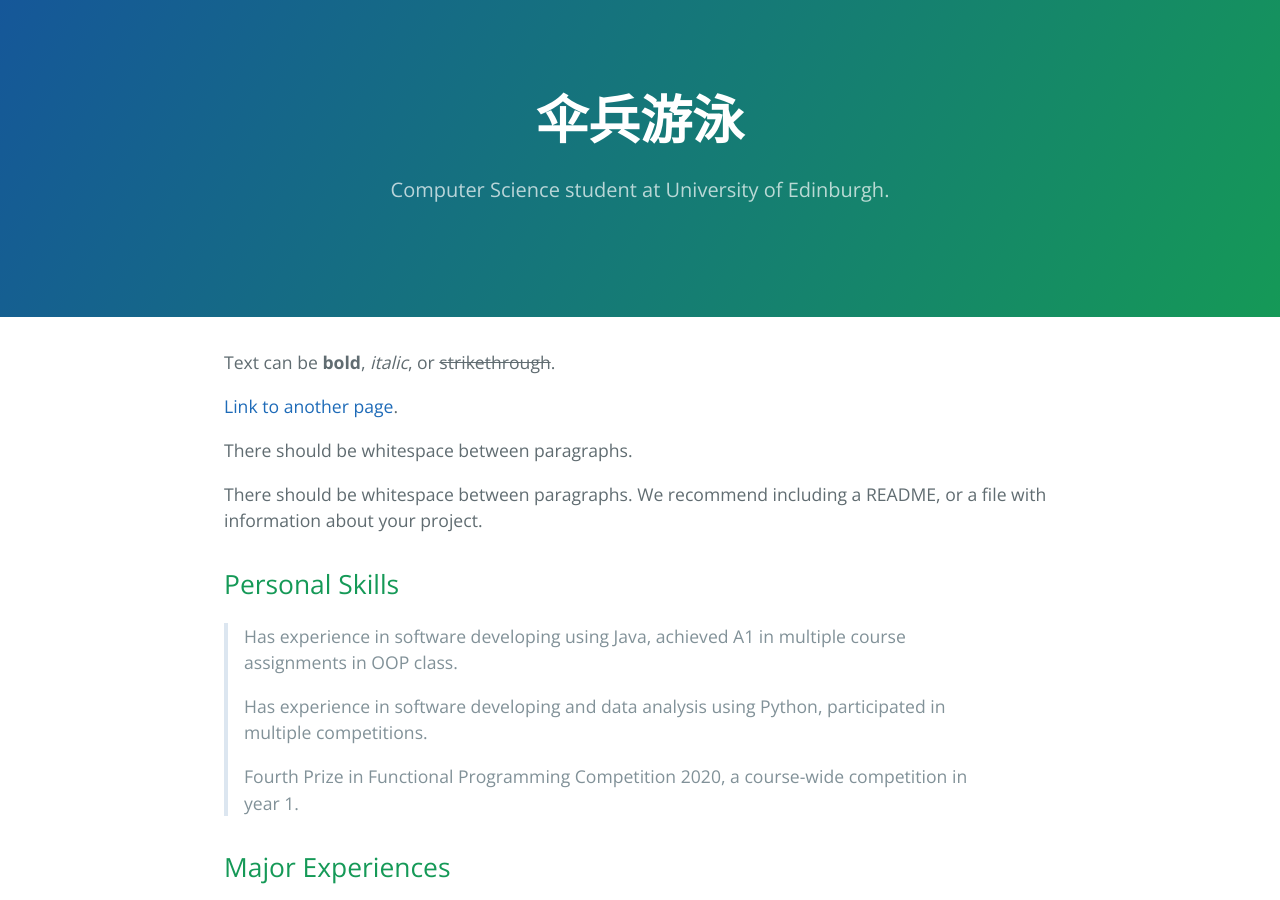
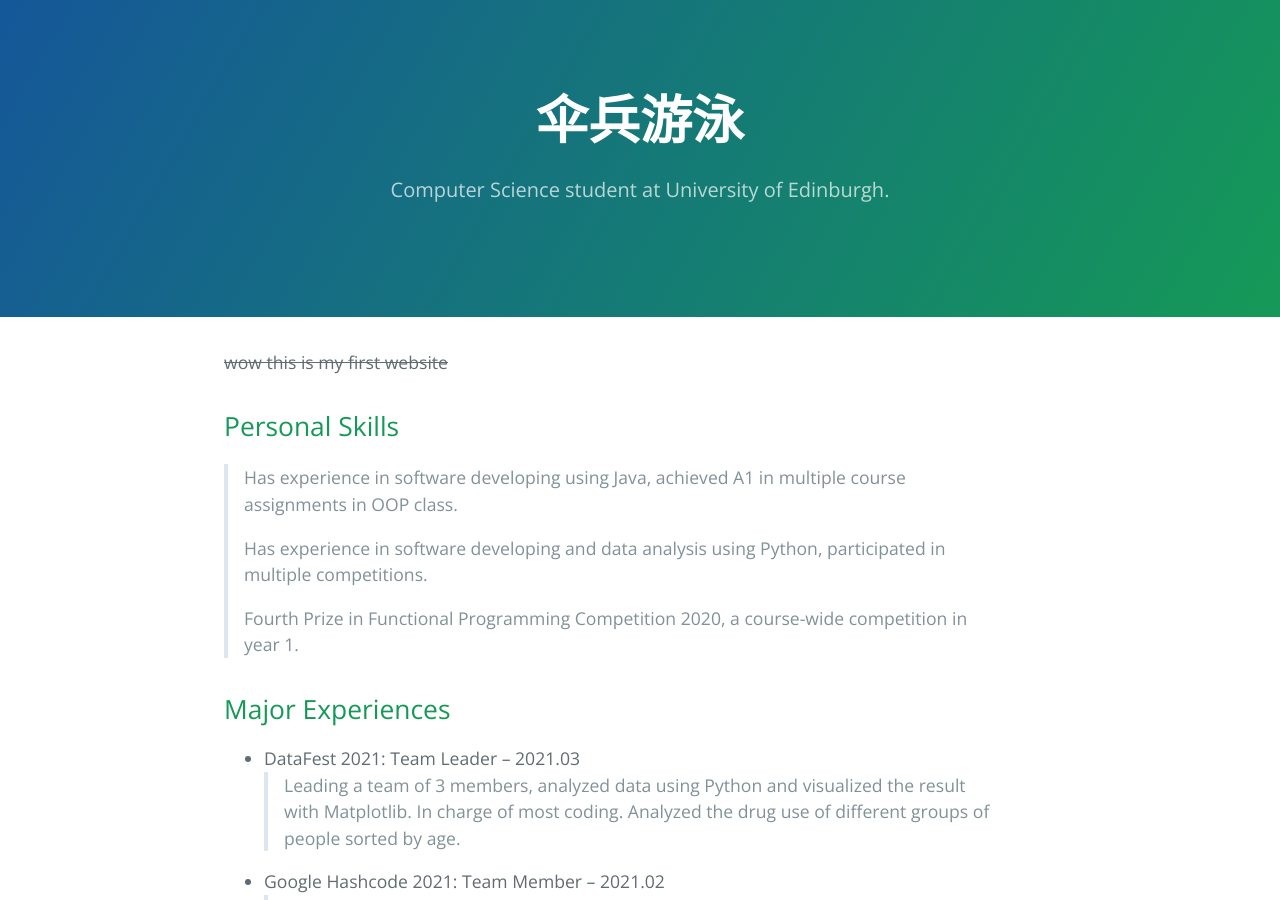
Before and after one commit to SanBingYouYong/SanBingYouYong.github.io, a Jekyll site: the page built from index.md, in a window 1280 px wide and 900 px high. Built offline with Jekyll 4.4.1, drawn with Linux system fonts in a browser that asks for light colours.

Commit message:
index page fixed, dunno how

```diff
--- a/index.md
+++ b/index.md
@@ -2,13 +2,7 @@
 layout: default
 ---
 
-Text can be **bold**, _italic_, or ~~strikethrough~~.
-
-[Link to another page](./another-page.html).
-
-There should be whitespace between paragraphs.
-
-There should be whitespace between paragraphs. We recommend including a README, or a file with information about your project.
+~~wow this is my first website~~
 
 ## Personal Skills
 
@@ -29,12 +23,12 @@
 *   Hello World Hackathon: Team Member       -- 2021.02
 >Attended workshops, gained experience in H5, UI design and game development in Python.
 
-# Miscellaneous
+## Miscellaneous
 
-## Artworks
+### Artworks
 
 >Still trying to find a platform to hold those files...
 
-## Contacts
+### Contacts
 
 [Link to contacts and other links](./page-of-links.md)
```
